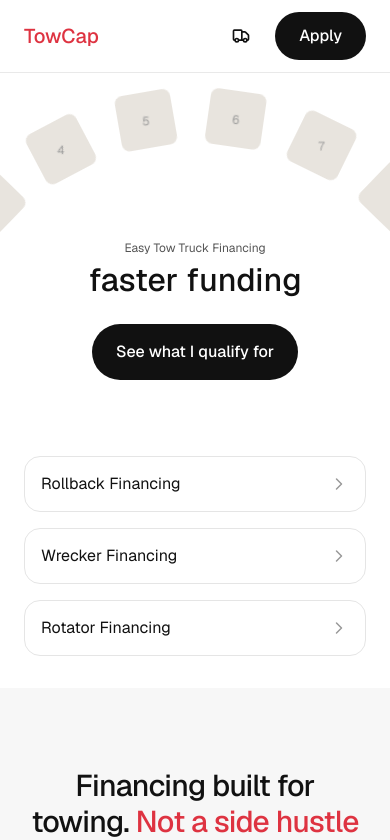
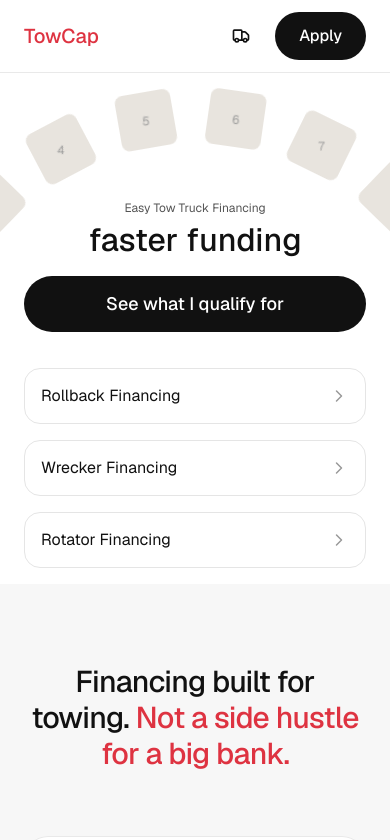
Before and after one commit to bensinternetfactory/testingground, a Next.js app: page /revenue-leak in a window 390 px wide. Shown: the top 840 px of the page. Built offline with nearby package versions, Linux system fonts and the light colour scheme.

Commit message:
Make hero CTA button full-width on mobile
Use self-stretch on the button wrapper to override the parent's
items-center, giving the CTA full width on mobile while keeping
it centered on md+. Also slim down the mobile button height.

Co-Authored-By: Claude Opus 4.6 <noreply@anthropic.com>

```diff
--- a/components/sections/revenue-leak/HeroSection.tsx
+++ b/components/sections/revenue-leak/HeroSection.tsx
@@ -64,7 +64,7 @@ export function HeroSection() {
   return (
     <section id="hero" className="relative bg-white pt-[72px]">
       {/* Arc area */}
-      <div className="relative flex min-h-[328px] items-end justify-center overflow-hidden mb-6 sm:mb-8 md:mb-8 md:min-h-[416px] lg:mb-12 lg:min-h-[544px]">
+      <div className="relative flex min-h-[280px] items-end justify-center overflow-hidden mb-0 md:mb-4 md:min-h-[416px] lg:mb-8 lg:min-h-[544px]">
         {/* Thumbnails container - centered */}
         <div
           className="thumbnails pointer-events-none absolute left-1/2 mt-4 md:mt-6 lg:mt-12"
@@ -105,7 +105,7 @@ export function HeroSection() {
         />
 
         {/* Centered content */}
-        <div className="relative z-[2] mx-auto mb-5 flex w-full max-w-[25rem] flex-col items-center px-6 text-center md:mb-8 md:max-w-[38rem]">
+        <div className="relative z-[2] mx-auto mb-5 flex w-full flex-col items-center px-6 text-center md:mb-8 md:max-w-[38rem]">
           <h1 className="mb-1 text-[0.75rem] leading-4 font-normal text-[#545454] md:text-[0.875rem] md:leading-5 lg:text-[1.25rem] lg:leading-7">
             Easy Tow Truck Financing
           </h1>
@@ -130,19 +130,20 @@ export function HeroSection() {
           </div>
 
           {/* CTA button */}
-          <div className="mt-6 lg:mt-10">
+          <div className="mt-4 self-stretch md:self-center lg:mt-10">
             <a
               href="#pre-approve"
-              className="inline-flex h-14 w-full items-center justify-center rounded-full bg-[#111111] px-6 py-4 text-base font-medium text-white transition-colors duration-200 hover:bg-[#111111]/90 focus-visible:outline-none focus-visible:ring-2 focus-visible:ring-[#111111] focus-visible:ring-offset-2 sm:w-auto"
+              className="flex h-14 w-full items-center justify-center rounded-full bg-[#111111] px-6 py-4 text-lg font-medium text-white transition-colors duration-200 hover:bg-[#111111]/90 focus-visible:outline-none focus-visible:ring-2 focus-visible:ring-[#111111] focus-visible:ring-offset-2 md:inline-flex md:h-[4.5rem] md:w-auto"
             >
               See what I qualify for
             </a>
           </div>
         </div>
+
       </div>
 
       {/* CTA Tile Cards */}
-      <div className="mx-auto max-w-[75rem] px-6 py-8 md:px-8 md:py-12">
+      <div className="mx-auto max-w-[75rem] px-6 py-4 md:px-8 md:py-12">
         <div className="grid grid-cols-1 gap-4 md:grid-flow-col md:auto-cols-fr lg:gap-6">
           {CTA_TILES.map((tile) => (
             <a
```
